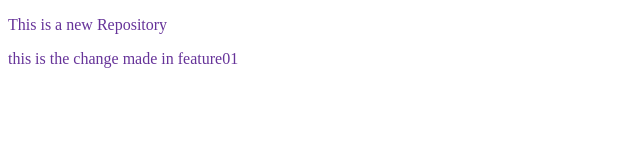
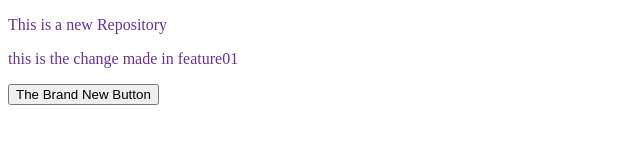
Before and after one commit to Dipa-chiniyaa/LMS, a plain HTML site: page index.html in a window 1280 px wide. Shown: the whole page, without its empty margins (0-640 px from the left). Drawn offline with Linux system fonts and the light colour scheme.

Commit message:
adding button to learn if both features have same code to modify then how merging take place

```diff
--- a/index.html
+++ b/index.html
@@ -10,6 +10,7 @@
 
     <p>This is a new Repository</p>
     <p>this is the change made in feature01</p>
+    <button>The Brand New Button</button>
 
 </body>
 </html>
```
